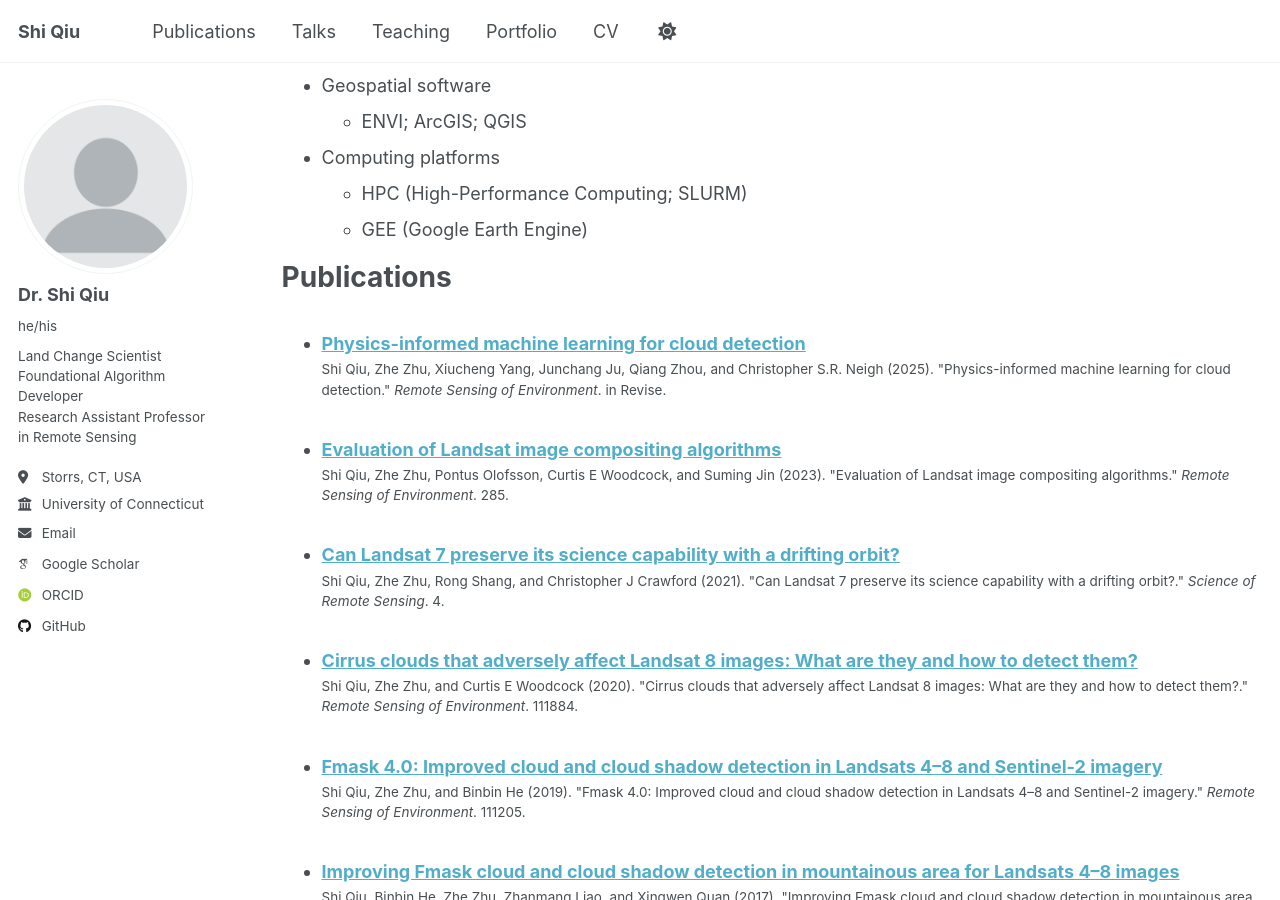
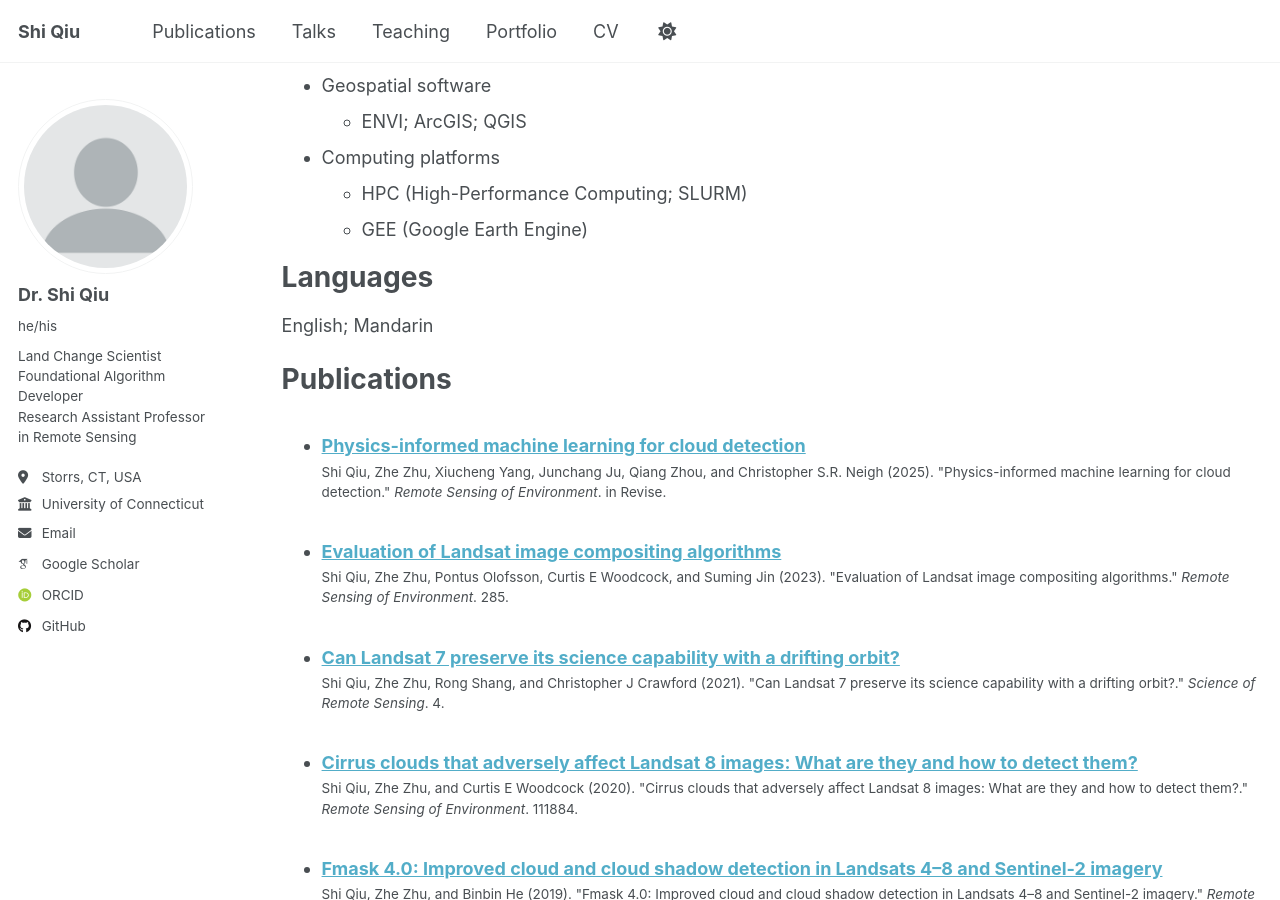
Before and after one commit to shi-eo/shi-eo.github.io, a Jekyll site: the page built from _pages/cv.md, in a window 1280 px wide and 900 px high, scrolled down 873 px. Built offline with Jekyll 4.4.1, drawn with Linux system fonts in a browser that asks for light colours; some web fonts are replaced; a script that is not in the unit is left out.

Commit message:
Update cv.md

```diff
--- a/_pages/cv.md
+++ b/_pages/cv.md
@@ -42,6 +42,10 @@ Technical skills
   * HPC (High-Performance Computing; SLURM)
   * GEE (Google Earth Engine)
 
+Languages
+======
+English; Mandarin
+
 Publications
 ======
   <ul>{% for post in site.publications reversed %}
```
